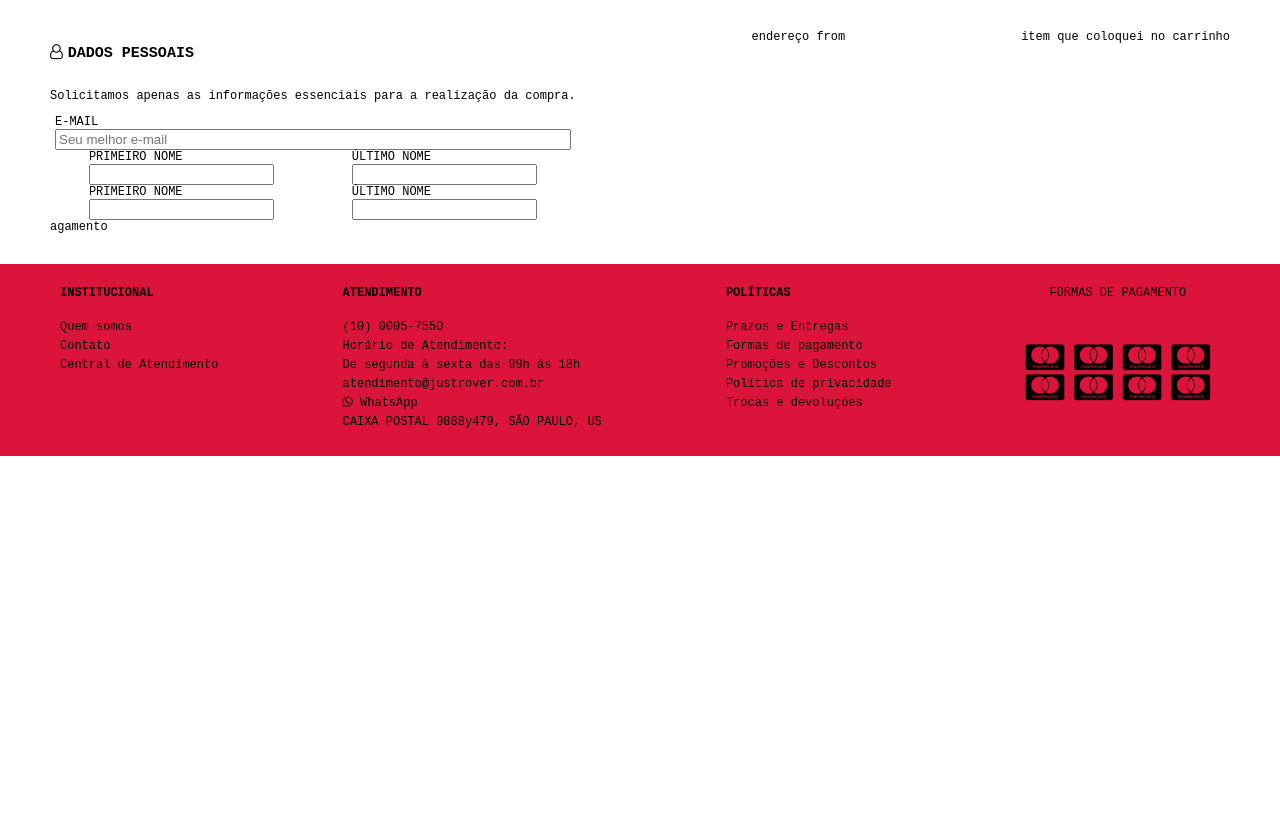
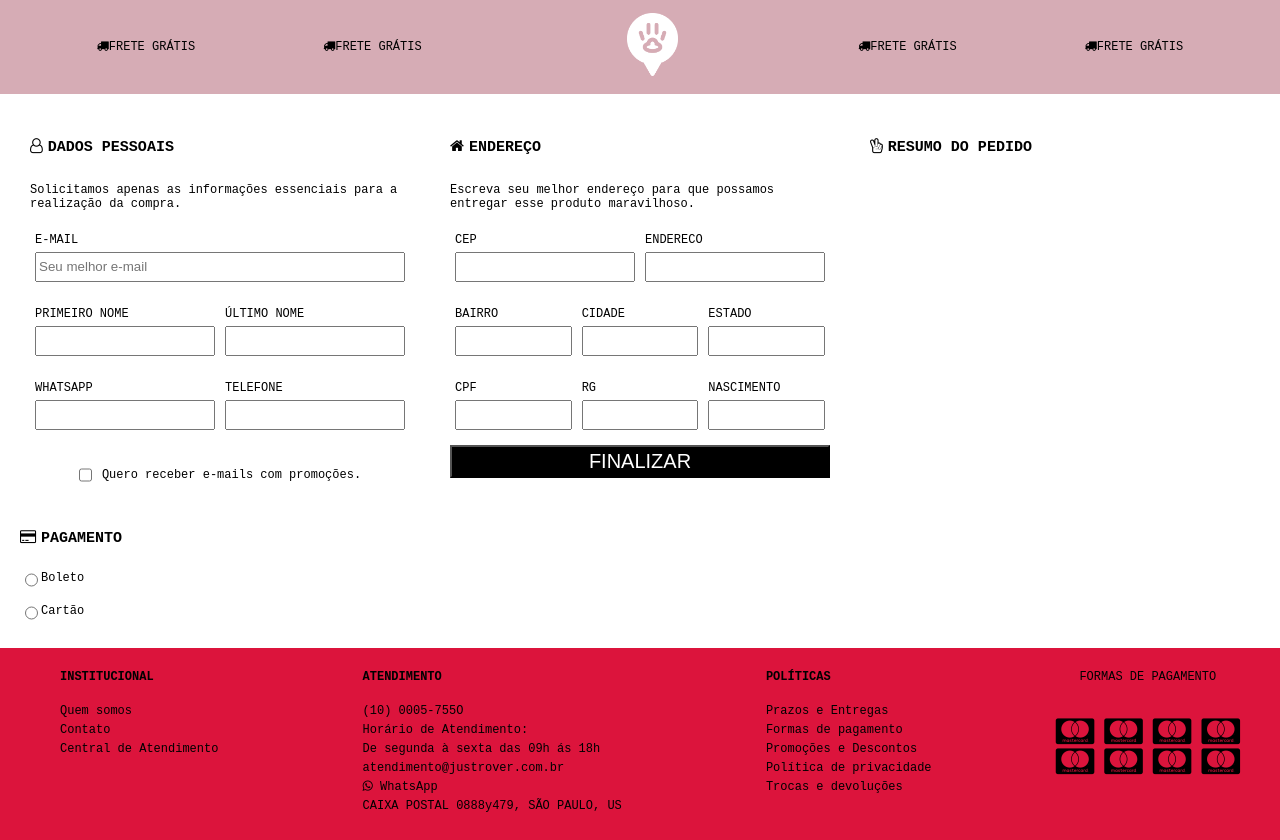
Before and after one commit to hgribeiro/resenhadequarta, a React app: page / in a window 1280 px wide. Before the commit the page ends 800 px from the top, so only its background shows below. Built offline with nearby package versions, Linux system fonts and the light colour scheme.

Commit message:
ajeitei o header e a loca na pagina de cad

```diff
--- a/package.json
+++ b/package.json
@@ -10,7 +10,8 @@
     "react": "^16.13.0",
     "react-dom": "^16.13.0",
     "react-router-dom": "^5.1.2",
-    "react-scripts": "3.4.0"
+    "react-scripts": "3.4.0",
+    "react-via-cep": "^2.0.8"
   },
   "scripts": {
     "start": "react-scripts start",
--- a/src/components/cad-page/index.js
+++ b/src/components/cad-page/index.js
@@ -1,16 +1,40 @@
 import React from 'react';
+import axios from 'axios';
 
 import Footer from '../footer';
+import PaymentBox from '../payment-box';
+import Header from '../header';
 
 export default class CadPage extends React.Component {
+
+  state = {
+    nome: '',
+    nomeErro: false,
+    sobrenome: '',
+    email: '',
+    senha: '',
+    idade: null,
+    confirma_senha: '',
+    erros: [],
+    rotate: 0,
+    mensagemDeSucesso: '',
+    cadastroValidado: false
+};
+
+
   render(){
     return (
 
       <>
+
+          <Header
+          header = "cad"
+          />
+
           <div className="h-card">
             <div className="h-card-form">
               <div className="h-card-form-item">
-                <div className="h-card-form-item title">
+                <div className="h-card-form-title">
                   <i className="fa fa-user-o" aria-hidden="true"></i>
                   <p>DADOS PESSOAIS</p>
                 </div>
@@ -32,25 +56,84 @@ export default class CadPage extends React.Component {
                   </div>
                   <div className="h-form-dois">
                     <div className="h-form-campo">
-                      <label htmlFor="nome">PRIMEIRO NOME</label>
+                      <label htmlFor="nome">WHATSAPP</label>
                       <input type="name" name="" id=""/>
                     </div>
                     <div className="h-form-campo">
-                      <label htmlFor="nome">ÚLTIMO NOME</label>
+                      <label htmlFor="nome">TELEFONE</label>
                       <input type="name" name="" id=""/>
                     </div>
                   </div>
+                    <div className="h-form-campo promo">
+                      <input type="checkbox" name="" id=""/>
+                      <label htmlFor="nome">Quero receber e-mails com promoções.</label>
+                    </div>
                 </form>
               </div>
               <div className="h-card-form-item">
-                endereço from
+                <div className="h-card-form-title">
+                <i class="fa fa-home" aria-hidden="true"></i>
+                  <p>ENDEREÇO</p>
+                </div>
+                <p>Escreva seu melhor endereço para que possamos entregar esse produto maravilhoso.</p>
+                <form action="">
+                <div className="h-form-dois">
+                    <div className="h-form-campo">
+                      <label htmlFor="nome">CEP</label>
+                      <input type="name" name="" id=""/>
+                    </div>
+                    <div className="h-form-campo">
+                      <label htmlFor="nome">ENDERECO</label>
+                      <input type="name" name="" id=""/>
+                    </div>
+                  </div>
+                  <div className="h-form-dois">
+                    <div className="h-form-campo">
+                      <label htmlFor="nome">BAIRRO</label>
+                      <input type="name" name="" id=""/>
+                    </div>
+                    <div className="h-form-campo">
+                      <label htmlFor="nome">CIDADE</label>
+                      <input type="name" name="" id=""/>
+                    </div>
+                    <div className="h-form-campo">
+                      <label htmlFor="nome">ESTADO</label>
+                      <input type="name" name="" id=""/>
+                    </div>
+                  </div>
+                  <div className="h-form-dois">
+                    <div className="h-form-campo">
+                      <label htmlFor="nome">CPF</label>
+                      <input type="name" name="" id=""/>
+                    </div>
+                    <div className="h-form-campo">
+                      <label htmlFor="nome">RG</label>
+                      <input type="name" name="" id=""/>
+                    </div>
+                    <div className="h-form-campo">
+                      <label htmlFor="nome">NASCIMENTO</label>
+                      <input type="name" name="" id=""/>
+                    </div>
+                  </div>
+                  <button type="submit">FINALIZAR</button>
+                </form>
+
               </div>
               <div className="h-card-form-item">
-                item que coloquei no carrinho
+              <div className="h-card-form-title">
+              <i class="fa fa-hand-peace-o" aria-hidden="true"></i>
+                  <p>RESUMO DO PEDIDO</p>
+                </div>
+                <div className="h-resumo">
+
+                </div>
+                <div className="h-valor">
+
+                </div>
               </div>
             </div>
             <div className="h-card-payment">
-                agamento
+               <PaymentBox/>
             </div>
           </div>
 
--- a/src/components/header/index.js
+++ b/src/components/header/index.js
@@ -1,14 +1,16 @@
 import React from 'react';
 
 
-import logo from '../../assets/Logo - Black.png';
+import logo from '../../assets/Logomark - Black.png';
 import logo2 from '../../assets/Logo - Alternate Layout - Flush Mahogany.png'
+import MainPage from '../main-page';
 
 export default class Header extends React.Component {
   render(){
-    return (
 
-      <header className='h-header'>
+    if (this.props.header === "main"){
+      return (
+        <header className='h-header'>
         <div className="h-header-row">
             <div className="h-header-row-logo">
                 <img src={logo2} alt="logomarca"/>
@@ -29,13 +31,48 @@ export default class Header extends React.Component {
         </div>
         <div className="h-header-colum">
           <div className="h-header-colum-promo">
-            <div className="redi"><p>promoçoes</p></div>
-            <p className="nota">nosobreCOVID-19</p>
+
           </div>
 
         </div>
       </header>
+      )
+    }
 
-    )
+    if (this.props.header === "cad"){
+      return (
+        <header className='h-header-cad'>
+
+              <div className="h-header-cad-logo">
+                  <img src={logo} alt="logomarca"/>
+              </div>
+              <div className="h-header-cad-itens">
+                <div className="h-header-cad-itens1">
+                      <div className="h-header-cad-item">
+                        <i class="fa fa-truck" aria-hidden="true"></i>
+                        <p> FRETE GRÁTIS </p>
+                      </div>
+                      <div className="h-header-cad-item">
+                        <i class="fa fa-truck" aria-hidden="true"></i>
+                        <p> FRETE GRÁTIS </p>
+                      </div>
+                </div>
+
+                <div className="h-header-cad-itens1">
+                      <div className="h-header-cad-item">
+                        <i class="fa fa-truck" aria-hidden="true"></i>
+                        <p> FRETE GRÁTIS </p>
+                      </div>
+                      <div className="h-header-cad-item">
+                        <i class="fa fa-truck" aria-hidden="true"></i>
+                        <p> FRETE GRÁTIS </p>
+                      </div>
+                </div>
+              </div>
+      </header>
+      )
+    }
+
+
   }
 }
--- a/src/components/main-page/index.js
+++ b/src/components/main-page/index.js
@@ -10,7 +10,9 @@ export default class MainPage extends React.Component {
     return (
 
           <>
-            <Header/>
+            <Header
+            header = "main"
+            />
 
             <Catalogo/>
             <Footer
--- /dev/null
+++ b/src/components/payment-box/index.js
@@ -0,0 +1,28 @@
+import React from 'react';
+
+import sales from './../../assets/sale.jpg'
+
+export default class PaymentBox extends React.Component {
+  render(){
+    return (
+
+      <>
+          <div className="h-payment">
+            <div className="h-card-form-title">
+                 <i class="fa fa-credit-card" aria-hidden="true"></i>
+                  <p>PAGAMENTO</p>
+            </div>
+            <div className="h-boleto">
+              <input type="radio" id="my-radio-2" name="cartao" />
+              <label>Boleto</label>
+            </div>
+            <div className="h-cartao">
+            <input type="radio" id="my-radio-2" name="cartao" />
+            <label>Cartão</label>
+            </div>
+          </div>
+      </>
+
+    )
+  }
+}
--- a/src/styles/app.scss
+++ b/src/styles/app.scss
@@ -14,6 +14,7 @@
 @import "components/h-banner";
 @import "components/h-item-desciption";
 @import "components/h-card";
+@import "components/h-payment";
 
 // Templates
 @import "templates/404-page";
--- a/src/styles/components/h-card.scss
+++ b/src/styles/components/h-card.scss
@@ -2,25 +2,35 @@
 .h-card {
   display: flex;
   flex-direction: column;
-  padding:  30px 50px;
+  padding:  20px 20px;
+
   &-form {
     display: flex;
     justify-content: space-between;
-      &-item .title {
+    flex-wrap: wrap;
+      &-title {
          display: flex;
          flex-direction: row;
          align-items: baseline;
          justify-content: start;
          font-size: 15px;
          font-weight: bold;
+        //  height: fit-content;
+        //  width: auto;
           i {
             margin-right: 5px;
           }
       }
       &-item {
         display: flex;
+        // flex: 1 1 200px;
+        flex: 1 1 auto;
         flex-direction: column;
-        // width: 25%;
+        width: 20%;
+        // background-color: blue;
+        max-width: 400px;
+        width: 100%;
+        padding: 10px;
         form {
           display: flex;
           flex-direction: column;
@@ -31,16 +41,34 @@
     }
 }
 
+
+.h-form-dois {
+  display: flex;
+  width: 100%;
+  justify-content: space-between;
+
+}
+
 .h-form-campo{
     display: flex;
     flex-direction: column;
-    padding: 0 5px;
+    margin: 10px 5px;
+    align-items: baseline;
+    input {
+    width: 100%;
+    margin: 5px 0px;
+    }
+
+
+ }
+ .promo {
+  display: flex;
+  flex-direction: row;
+  flex-wrap: wrap;
+  align-items: center;
+  justify-content: center;
+    input {
+      width: fit-content;
+      margin-right: 10px;
+    }
 }
-.h-form-dois {
-  display: flex;
-  width: 100%;
-  justify-content: space-around;
-  input {
-    width: 100%;
-  }
-}
--- a/src/styles/components/h-header.scss
+++ b/src/styles/components/h-header.scss
@@ -97,42 +97,47 @@
   margin-bottom: 120px;
   // position: r;
 
-      &-promo{
-      display: flex;
-      flex-direction: column;
-      align-items: initial;
 
-            p{
-              font-size: 15px;
-              color: rgb(192, 59, 59);
-            }
-            p:hover{
-              color: rgb(180, 90, 90);
-            }
-      }
 
 
 }
 
-.redi{
-    width: fit-content;
-    padding: 5px 5px;
-    margin-top: 35%;
+.h-header-cad {
+  display: flex;
+  flex-direction: row;
+  background-color: rgb(214, 172, 181);
+  padding: 1vw;
+  &-logo {
+    height: auto;
+    width: 4vw;
+    position: absolute;
+    margin: 0 48vw;
+    img {
+      height: auto;
+      width: 100%;
+    }
+  }
 
-    background-color: rgb(192, 59, 59);
-    border-radius: 5px;
-
-    p {
-      font-size: 20px;
-      margin: 0;
-      color: black;
-    }
+  &-itens {
+    display: flex;
+    flex-direction: row;
+    justify-content: space-between;
+    width: 100vw;
+    padding: 15px 20px;
 
   }
+  &-itens1 {
+    display: flex;
+    flex-direction: row;
+    justify-content: space-between;
 
-  .redi:hover{
-    background-color: rgb(180, 90, 90);
-      p{
-        color:black;
-      }
+
   }
+  &-item {
+    display: flex;
+    flex-direction: row;
+    align-items: baseline;
+    margin: 0 5vw;
+  }
+
+}
--- /dev/null
+++ b/src/styles/components/h-payment.scss
@@ -0,0 +1,17 @@
+.h-payment {
+  display: flex;
+  flex-direction: column;
+
+}
+
+.h-boleto {
+  display: flex;
+  flex-direction: row;
+  align-items: center;
+}
+
+.h-cartao {
+  display: flex;
+  flex-direction: row;
+  align-items: center;
+}
--- a/src/styles/general.scss
+++ b/src/styles/general.scss
@@ -14,3 +14,17 @@ a {
 	text-decoration: none;
 	color: black;
 }
+
+button {
+	background-color: black;
+	border-color: black;
+	color: white;
+	text-align: center;
+	text-transform: uppercase;
+	font-size: 20px;
+	padding: 3px;
+	}
+
+	input {
+		height: 30px;
+	}
```
Also changed, not shown: src/assets/Logo - Alternate Layout - Black.png (added), src/assets/Logo - Alternate Layout - White.png (added), src/assets/Logo - White.png (added), src/assets/Logomark - Black.png (added), src/styles/app.css, 2 other files.
